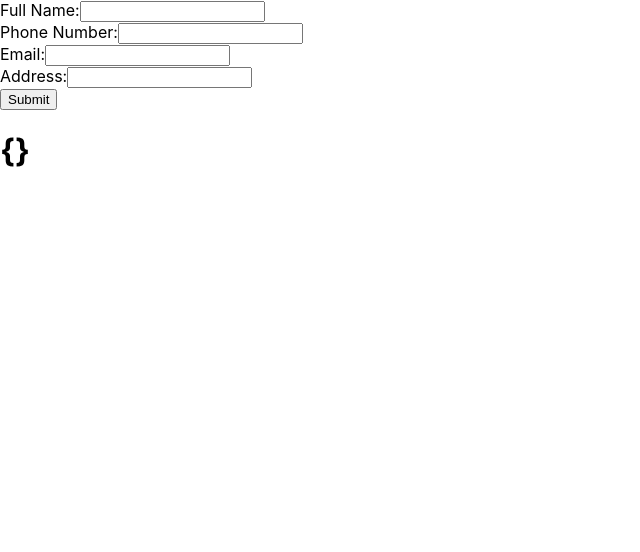
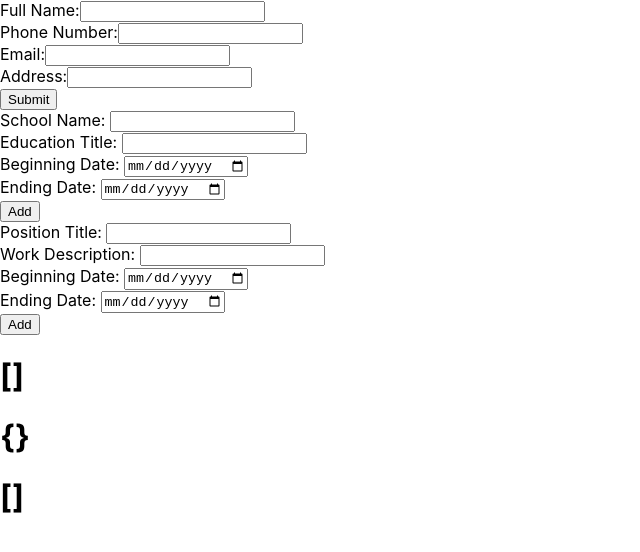
Before and after one commit to betsha1830/cv-application-with-hooks, a React (Create React App) app: page / in a window 1280 px wide. Shown: the top 552 px of the page, without its empty margins (0-640 px from the left). Built offline with nearby package versions, Linux system fonts and the light colour scheme.

Commit message:
Added ability to fetch data and store data in a state

```diff
--- a/src/App.js
+++ b/src/App.js
@@ -1,20 +1,30 @@
 import React, { useState } from 'react';
 import './App.css';
+import EducationInfo from './Components/EducationInfo';
 import PersonalInfo from './Components/PersonalInfo';
+import WorkInfo from './Components/WorkInfo';
 
 function App() {
 
   const [label, setLabel] = useState({personal_info_label:{full_name: "Full Name", phone_number: "Phone Number", email: "Email", address: "Address"},
-                                      education_info_label:{school_name: "School Name", education_title: "Education Title", education_beginning_date: "Beginning date",
+                                      education_info_label:{school_name: "School Name", education_title: "Education Title", education_beginning_date: "Beginning Date",
                                       education_end_date: "Ending Date"},
-                                      work_info_label: {position_title: "Position Title", work_description: "Work Description", work_beginning_date: "Beginning date",
+                                      work_info_label: {position_title: "Position Title", work_description: "Work Description", work_beginning_date: "Beginning Date",
                                       work_end_date: "Ending Date"}})
   const [personalInfo, setPersonalInfo] = useState({})
-  const [workInfo, setWorkInfo] = useState({})
-  const [educationInfo, setEducationInfo] = useState({})
+  const [educationInfo, setEducationInfo] = useState([])
+  const [workInfo, setWorkInfo] = useState([])
 
   const addPesronalInfo = (data) => {
     setPersonalInfo({...data})
+  }
+
+  const addEducationInfo = (data) => {
+    setEducationInfo(educationInfo.concat(data))
+  }
+
+  const addWorkInfo = (data) => {
+    setWorkInfo(workInfo.concat(data))
   }
 
   return (
@@ -23,7 +33,11 @@ function App() {
       personalValue={personalInfo}
       passSetPersonalInfo={setPersonalInfo}
       personalHandler={addPesronalInfo}/>
+      <EducationInfo educationLabel={label.education_info_label} educationValue={educationInfo} educationHandler={addEducationInfo}/>
+      <WorkInfo workLabel={label.work_info_label} workValue={workInfo} workHandler={addWorkInfo}/>
+      <h1>{JSON.stringify(educationInfo)}</h1>
       <h1>{JSON.stringify(personalInfo)}</h1>
+      <h1>{JSON.stringify(workInfo)}</h1>
     </div>
   );
 }
--- /dev/null
+++ b/src/Components/EducationInfo.js
@@ -0,0 +1,47 @@
+import React, {useState} from 'react'
+import PersonalInfo from './PersonalInfo'
+
+function EducationInfo(props) {
+
+  const [educationInfo, setEducationInfo] = useState({})
+
+  function clearField() {
+    Object.keys(props.educationLabel).forEach(id => {
+      document.getElementById(id).value = ''
+      setEducationInfo({})
+    })
+  }
+
+  function populateField() {
+    Object.keys(props.educationLabel).forEach(id => {
+      document.getElementById(id).value = props.educationValue[id]
+    })
+  }
+
+  const passEducationInfo = () => {
+      props.educationHandler(educationInfo)
+      clearField()
+  }
+
+  const updateEducationInfo = (e) => {
+    setEducationInfo({ ...educationInfo,
+      [e.target.id]: e.target.value
+    })
+  }
+
+  return (
+    <div className='education-info'>
+      {Object.keys(props.educationLabel).map(label => {
+        return(
+          <div>
+            <label>{props.educationLabel[label]}: </label> <input onChange={updateEducationInfo} type={(props.educationLabel[label]).includes('Date') ? 'date': 'text'} id={label}></input>
+          </div>
+        )
+      })}
+      <button id='add_education' onClick={passEducationInfo}>Add</button>
+      {/* <h1>{JSON.stringify(educationInfo)}</h1> */}
+    </div>
+  )
+}
+
+export default EducationInfo
--- /dev/null
+++ b/src/Components/WorkInfo.js
@@ -0,0 +1,39 @@
+import { clear } from "@testing-library/user-event/dist/clear";
+import React, {useState} from "react";
+
+function WorkInfo (props) {
+
+  const [workInfo, setWorkInfo] = useState({})
+
+  function clearField () {
+    Object.keys(props.workLabel).forEach(id => {
+      document.getElementById(id).value = ''
+      setWorkInfo({})
+    })
+  }
+
+  const updateWorkField = (e) => {
+    setWorkInfo({...workInfo, [e.target.id]: e.target.value})
+  }
+
+  const addWork = () => {
+    props.workHandler(workInfo)
+    clearField()
+  }
+
+  return(
+    <div className="work-info">
+      {Object.keys(props.workLabel).map(label => {
+        return(
+        <div>
+          <label>{props.workLabel[label]}: </label> <input onChange={updateWorkField} id={label} type={(props.workLabel[label]).includes('Date') ? 'date' : 'text'}></input>
+        </div>
+        )
+      })}
+      <button onClick={addWork} className="add-work">Add</button>
+    </div>
+  )
+
+}
+
+export default WorkInfo
```
